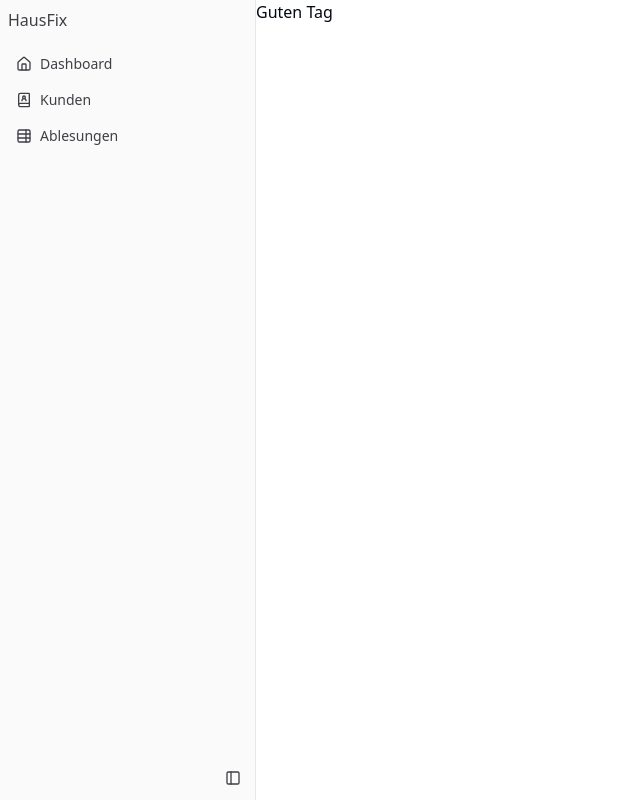
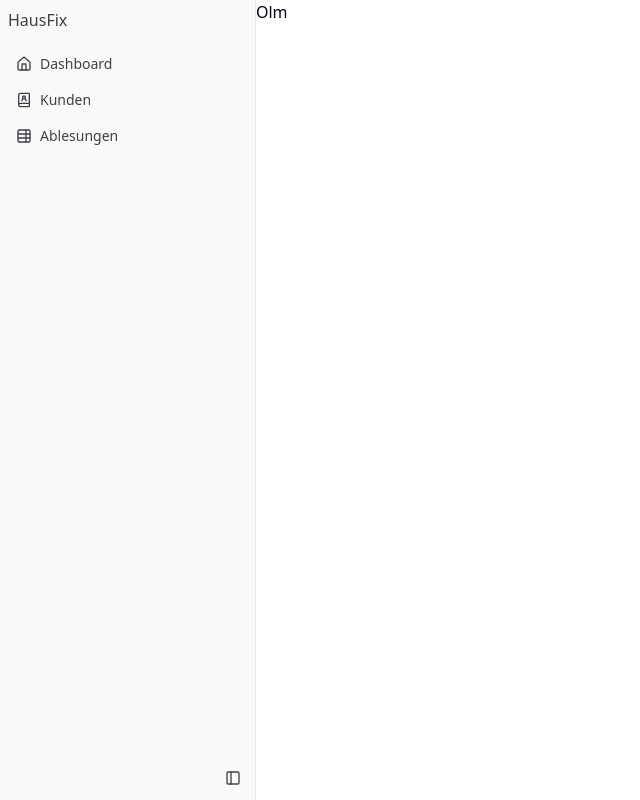
Before and after one commit to thenightness/HausFix, a SvelteKit app in the folder frontend/: page / in a window 1280 px wide. Shown: the whole page, without its empty margins (0-640 px from the left). Built offline with nearby package versions, Linux system fonts and the light colour scheme.

Commit message:
dashboard olm

```diff
--- a/frontend/src/routes/+page.svelte
+++ b/frontend/src/routes/+page.svelte
@@ -4,5 +4,5 @@
 </script>
 
 <h1>
-	Guten Tag
+	Olm
 </h1>
```
